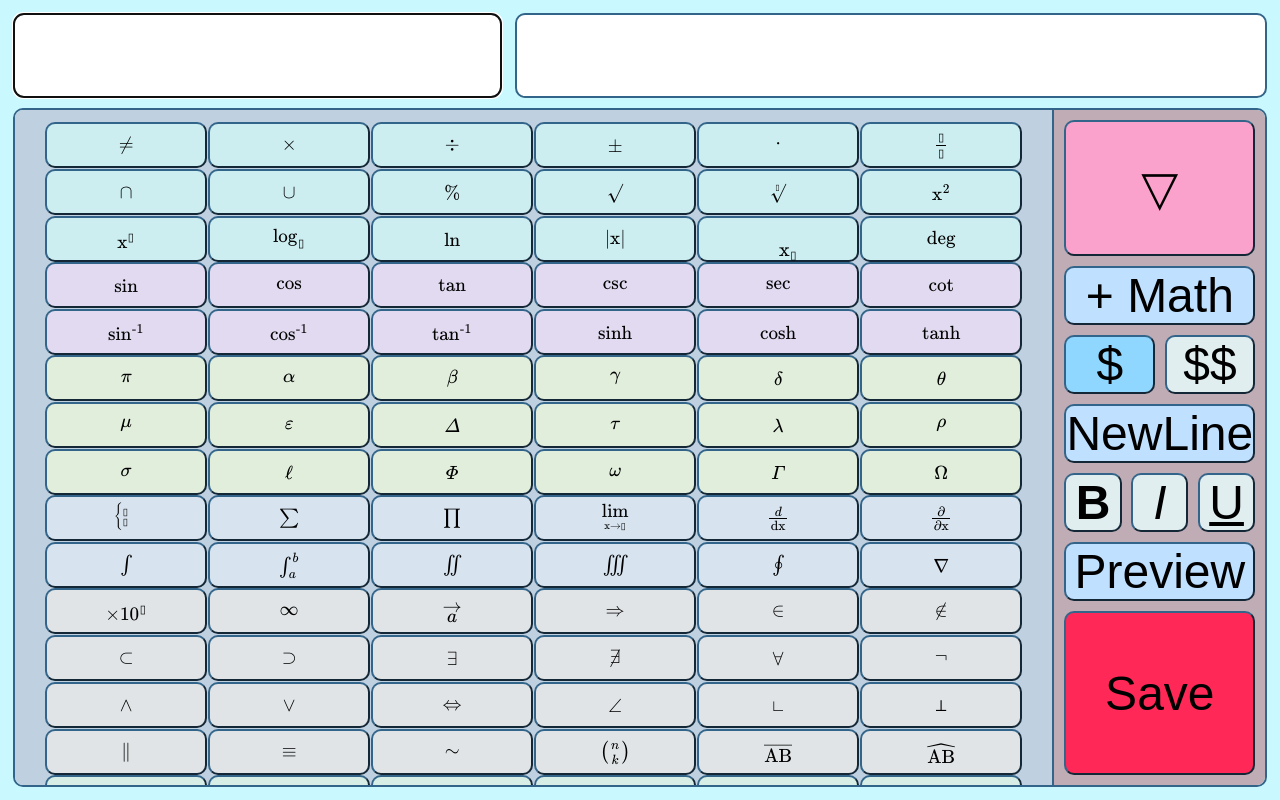
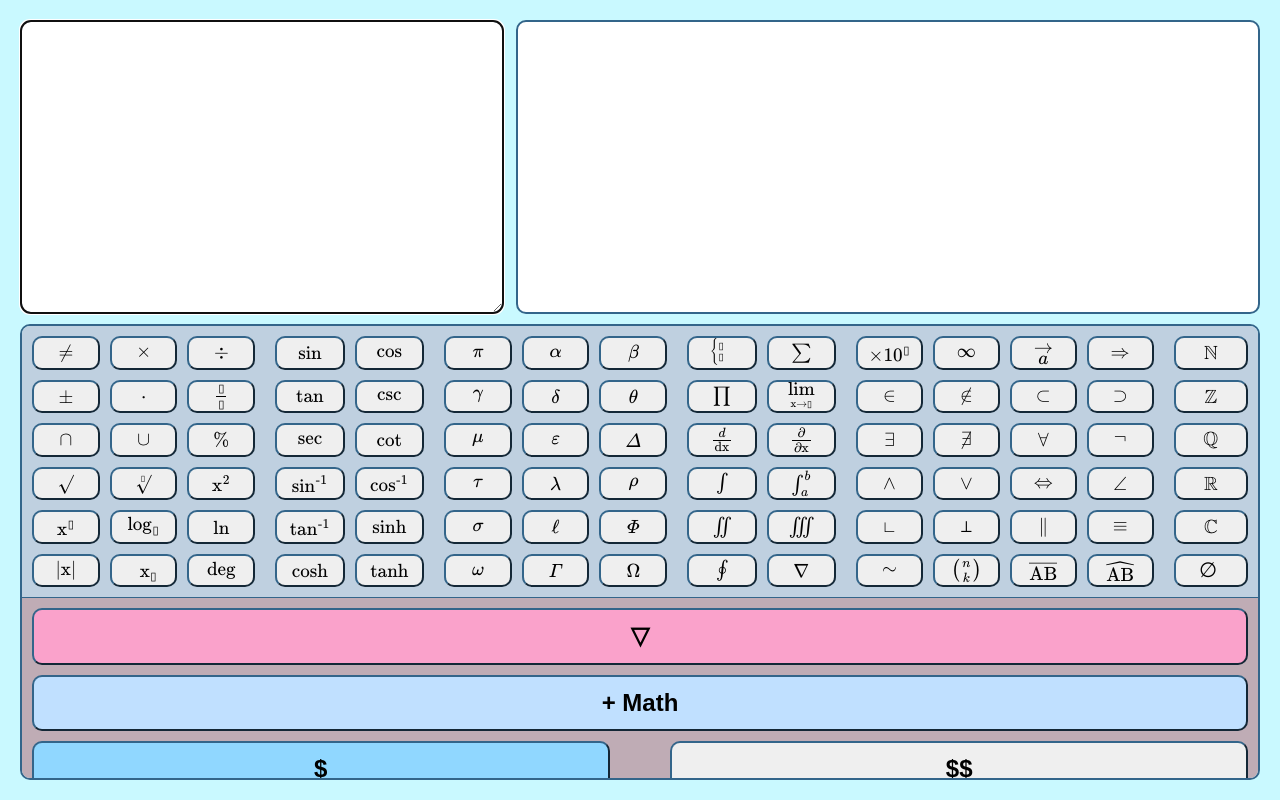
Before and after one commit to Gabry701/mathSite, a website: page public/create.html in a window 1280 px wide. Drawn offline with nearby package versions, Linux system fonts and the light colour scheme.

Commit message:
changed css html + device compatibility

```diff
--- a/public/create.css
+++ b/public/create.css
@@ -1,3 +1,4 @@
+/* initial setup */
 * {
     margin: 0;
     padding: 0;
@@ -5,7 +6,7 @@
     border-color: var(--lapis);
     user-select: none;
 }
-
+/* variables */
 :root {
     --lapis: #33658A;
     --azure: #90d7ff;
@@ -16,151 +17,177 @@
     --quartz: #BFACB5;
     --hide-button: #faa2cb;
     --save-button: #ff2857;
-
 }
-
+/* body setup */
 body {
     font-family: sans-serif;
     height: 100vh;
     background-color: var(--cyan);
 }
+/* style settings */
 div, button, textarea {
     border-radius: 10px;
 }
-
-.quit-preview-button {
-    height: 100%;
-    width: 100%;
-    z-index: 2;
+button {
+    cursor: pointer;
+}
+/* useful classes */
+.hidden {
+    display: none !important;
+}
+.auto-height {
+    max-height: none !important;
+}
+.maxed {
+    font-size: 2rem;
     position: absolute;
-    top: 0;
-    left: 0;
-    border-radius: 0;
-    opacity: 0;
-    cursor: pointer;
-    /* right: 10px; */
-    /* top: 10px; */
-    font-size: 3rem;
-    display: flex;
-    justify-content: center;
-    align-items: center;
+    width: 90vw;
+    height: 90vh;
+    max-height: 90vh !important;
+    z-index: 1;
+    left: 50%;
+    top: 50%;
+    transform: translate(-50%, -50%);
+    outline: 10vw solid var(--cyan);
 }
 
+
+/* outer container */
 .page-container {
-    padding: 1%;
-    width: 100%;
+    padding: 20px;
+    width: 100vw;
     height: 100vh;
     display: flex;
     flex-direction: column;
     gap: 10px;
 }
-/* body div {
-    border: 2px solid blue;
-} */
-
+/* container of the two canvas to write the text and display the preview */
 .canvas-container {
+    width: 100%;
+    max-height: 50%;
+    /* max-height: 90%; */
     flex-grow: 1;
     display: grid;
     grid-template-columns: 39% 60%;
+    grid-template-rows: 1fr;
     gap: 1%;
-    /* background-color: red; */
 }
 
+
+
+/* CANVAS */
+
+/* common style for both the canvases */
 .canvas {
     line-height: 1.7;
-    text-align: justify;
-    max-height: 48vh;
+    text-align: center;
     overflow-y: scroll;
-    /* overflow: hidden; */
     font-family: sans-serif;
-    /* max-width: 100%; */
-    /* max-height: 100%; */
-    padding: 1%;
+    padding: 2%;
     font-size: 1.31rem;
     border: 2px solid var(--lapis);
     text-wrap: break-word;
     background-color: white;
     white-space: pre-line;
     overflow-wrap: break-word;
+    overflow-x: hidden;
 }
 .canvas::-webkit-scrollbar {
     width: 5px;
     height: 10px;
 }
-
 .canvas::-webkit-scrollbar-track {
     margin: 10px;
     border-radius: 4px;
     background-color: #e7e7e7;
-    /* border: 1px solid #cacaca; */
 }
 
 .canvas::-webkit-scrollbar-thumb {
-    /* max-height: 20%; */
     border-radius: 8px;
     background-color: var(--lapis);
 }
 
-.write {
-    resize: none;
+/* BUTTONS */
+
+/* container to display the various buttons to insert math symbols and access various functions */
+.buttons-container {
+    /* background-color: blue; */
+    /* width: 100%; */
+    height: 50vh;
+    border: 2px solid var(--lapis);
+    display: grid;
+    grid-template-columns: 90% 10%;
+    overflow: hidden;
+}
+/* container for the 6 areas of buttons */
+.math-symbols {
+    border-radius: 0;
+    height: inherit;
+    background-color: var(--blue);
+    display: grid;
+    padding: 10px;
+    grid-template-columns: 3fr 2fr 3fr 2fr 4fr 1fr;
+    gap: 20px;
+    grid-template-rows: 1fr;
+}
+/* setting up the grids for the buttons */
+.math-symbols > div {
+    min-height: 50%;
+    max-height: 100%;
+    display: grid;
+    gap: 10px;
+}
+/* diving the insides of the areas of the buttons based on how many buttons they contain  */
+.algebra, .letters {
+    grid-template-columns: repeat(3, 1fr);
+    grid-template-rows: repeat(6, 1fr);
+}
+.trig, .calculus {
+    grid-template-columns: repeat(2, 1fr);
+    grid-template-rows: repeat(6, 1fr);
+}
+.notation {
+    grid-template-columns: repeat(4, 1fr);
+    grid-template-rows: repeat(6, 1fr);
+}
+.sets {
+    grid-template-columns: repeat(1, 1fr);
+    grid-template-rows: repeat(6, 1fr);
 }
 
-.buttons {
-    border: 2px solid var(--lapis);
-    display: flex;
-    overflow: hidden;
-
-    /* grid-template-columns: 90% 10%; */
-    /* gap: 10px; */
-}
-.buttons > div {
-    border-radius: 0;
-}
-.math-symbols {
-    background-color: var(--blue);
-    display: flex;
-    padding: 10px;
-    /* row-gap: auto; */
-    justify-content: space-between;
-}
-
+/* styling of the buttons */
 .math-button {
-
-    /* flex-grow: 0; */
-    /* min-width: 100px; */
-    width: 140px;
-    height: 100px;
-    font-size: 3rem;
   display: flex;
   align-items: center;
   justify-content: center;
+  overflow: hidden;
+  font-size: 1rem;
+  /* line-height: 1; */
+  font-weight: 900;
+}
+/* make the text larger */
+.math-button > * {
+  transform: scale(2);
+  transform-origin: center;
+  white-space: nowrap;
 }
 
-button {
-    cursor: pointer;
-    background-color: var(--light-cyan);
-}
-
-.math-symbols > div {
-    gap: 1px;
-    /* background-color: aqua; */
-    display: flex;
-    flex-wrap: wrap;
-    justify-content: center;
-    align-content: start;
-
-}
-
+/* formatting the action buttons */
 .action-buttons {
+    border-radius: 0;
     border-left: 2px solid var(--lapis);
-    /* border: 2px solid black; */
     background-color: var(--quartz);
     display: flex;
     flex-direction: column;
-    /* grid-template-rows: 1fr 1fr; */
     gap: 10px;
     padding: 10px;
 }
+
+.action-buttons button {
+    font-size: 2.5rem;
+    padding: 1%;
+}
+
 .action-buttons button:active, .min-preview:active {
     background-color: var(--azure);
 }
@@ -174,12 +201,11 @@ button {
     height: 50px;
     font-size: 40px;
 }
-.latex-style-container {
+.format-buttons-container, .latex-style-container {
     display: flex;
     gap: 5%;
 }
 .latex-style-button {
-    /* height: 100%; */
     cursor: pointer;
     font-size: 3rem;
     flex-basis: 50%;
@@ -188,8 +214,12 @@ button {
     background-color: var(--azure);
 }
 
+.format-button {
+    background-color: var(--light-cyan);
+    width: 30%;
+    font-size: 3rem;
+}
 .default-action-button {
-    /* background-color: var(--quartz); */
     font-size: 3rem;
     background-color: var(--light-azure);
 }
@@ -200,34 +230,18 @@ button {
 .save-button:active, .min-save:active {
     background-color: #3fe972 !important;
 }
-
-.hidden {
-    display: none !important;
+.save-button {
+    background-color: var(--save-button);
+    height: 30%;
 }
 
-.auto-height {
-    max-height: none !important;
-}
-
-.maxed {
-    font-size: 2rem;
-    position: absolute;
-    width: 90vw;
-    height: 90vh;
-    max-height: 90vh !important;
-    z-index: 1;
-    left: 50%;
-    top: 50%;
-    transform: translate(-50%, -50%);
-    outline: 10vw solid var(--cyan);
-}
-
+/* buttons that show when the buttons container is minimized */
 .minimized-buttons {
+    height: 10%;
     display: flex;
     justify-content: space-between;
     gap: 1%;
 }
-
 .min-button {
     width: 10%;
     font-size: 3rem;
@@ -244,102 +258,112 @@ button {
 .min-preview {
     background-color: var(--light-azure);
 }
-.format-buttons-container {
+
+
+/* quit preview mode */
+.quit-preview-button {
+    height: 100vh;
+    width: 100vw;
+    z-index: 2;
+    position: absolute;
+    top: 0;
+    left: 0;
+    border-radius: 0;
+    opacity: 0;
+    cursor: pointer;
+    font-size: 3rem;
     display: flex;
-    width: 100%;
-    /* background-color: red; */
-    justify-content: space-between;
-}
-
-.format-button {
-    background-color: var(--light-cyan);
-    width: 30%;
-    font-size: 3rem;
+    justify-content: center;
+    align-items: center;
 }
 
 
-.save-button {
-    background-color: var(--save-button);
-    height: 30%;
-}
 
-@media (width<2374px) and (width > 1610px) {
-    .math-button {
-        font-size: 1.9rem;
-    }
-    /* .math-symbols {
-        display: grid;
-        grid-template-columns: 250px 170px 250px 170px 330px 90px 1fr;
-        gap: 1rem;
-    } */
-     .algebra > button, .letters > button{
-        flex-basis: 32%;
-     }
-     .trig > button, .calculus > button{
-        flex-basis: 49%;
-     }
-     .notation > button {
-        flex-basis: 24%;
-     }
-     .sets > button {
-        flex-basis: 99%;
+@media (width < 1919px) {
+    .action-buttons  button {
+        font-size: 2rem;
+        font-weight: 600;
     }
 }
-@media (width < 1610px) and (width > 300px) {
+@media (width < 1700px) {
+    .action-buttons  button {
+        font-size: 1.7rem;
+        font-weight: 600;
+    }
+}
+@media (width < 1400px) {
+     .action-buttons button {
+        font-size: 1.5rem;
+        font-weight: 600;
+    }
+    .math-button > * {
+        transform: scale(1.5);
+    }
+}
+@media (width < 1300px) {
+    .action-buttons {
+        border-left: 0px;
+        border-top: 1px solid var(--lapis);
+    }
+    .buttons-container {
+        display: flex;
+        flex-direction: column;
+        height: 60%;
+        overflow-y: visible;
+    }
+     .math-button > * {
+        transform: scale(1);
+    }
+}
+@media (width < 900px) {
+    /* body {
+        height: none;
+    } */
+    .buttons-container {
+        background-color: var(--blue);
+        /* background-color: red; */
+        display: grid;
+        grid-template-rows: 6fr 1fr;
+        grid-template-columns: 1fr;
+    }
+    /* .buttons-container {
+        height: 1000px;
+    } */
     .math-symbols {
-        flex-direction: column;
-        padding: 1%;
+
+        /* height: 1050px; */
+        display: grid;
+        /* flex-direction: column; */
+        /* background-color: blue; */
+        /* overflow: hidden; */
+        grid-template-rows: 174px 116px 174px 116px 232px 58px;
+        grid-template-columns: 1fr;
+        gap: 30px;
+    }
+    .algebra {
+        /* height: 1vh; */
+        /* background-color: white; */
+    }
+    .math-symbols > div {
+        display: flex;
+        flex-wrap: wrap;
+        justify-content: center;
+        /* height: 50px; */
+        /* border: 1px solid blue; */
     }
     .math-button {
-        flex-basis: 16%;
-        max-height: 46px;
-        /* height: 30px; */
-        font-size: 1rem;
-        /* flex-basis: 2%; */
+        /* align-self: flex-start; */
+        min-width: none;
+        flex-basis: 15%;
+        height: 50px;
     }
-    .algebra > button {
-        background-color: rgb(205, 238, 240);
+    /* .action-buttons {
+        align-self: flex-end;
+    } */
 }
-    .trig > button {
-        background-color: rgb(225, 218, 240);
-    }
-    .letters > button {
-        background-color: rgb(225, 238, 220);
-    }
-    .calculus > button {
-        background-color: rgb(215, 228, 240);
-    }
-    .notation > button {
-        background-color: rgb(225, 228, 230);
-    }
-    .sets > button {
-        background-color: rgb(215, 238, 230);
-    }
-
-} @media (width < 500px) {
-        .buttons {
-            flex-direction: column;
-        }
-        .canvas {
-            font-size: 1rem;
+@media (width < 600px) {
+    .math-button {
+        flex-basis: 13%;
+        font-size: 0.9rem;
     }
 }
-/* @media (width < 847px) {
-    .math-symbols {
-        flex-direction: column;
-    }
-    .math-button {
-        width: 70px;
-        height: 50px;
-
-    }
-    @media (width < 693px)
-    {
-        body {
-            height: 100%;
-        }
-        .canvas-container {
-            min-height: 40vh;
-        }
-    }
-} */
--- a/public/create.html
+++ b/public/create.html
@@ -21,27 +21,26 @@
       </script>
       <script async src="https://cdn.jsdelivr.net/npm/mathjax@3/es5/tex-mml-chtml.js"></script>
 </head>
+<body>
 
-<body>
     <div class="page-container">
         <button class="quit-preview-button hidden"></button>
-    <!-- writable and display canvases -->
+        <!-- the container for the two canvases -->
         <div class="canvas-container">
+            <!-- canvas to write in -->
             <textarea spellcheck="false" class="write canvas" autofocus></textarea>
-        <div class="display canvas">
+            <!-- canvas that displays the preview -->
+            <div class="display canvas"></div>
         </div>
 
-    </div>
-    <!-- buttons for math symbols -->
-    <div class="buttons">
+        <!-- buttons -->
+        <div class="buttons-container">
             <div class="math-symbols">
             <div class="algebra">
             <!-- Basic Operations -->
             <button class="math-button" id="not-equals">
                 <math><mo>&ne;</mo></math>
             </button>
-
-
 
             <button class="math-button" id="multiply">
                 <math><mo>&#215;</mo></math> <!-- multiplication sign -->
@@ -59,7 +58,7 @@
             <button class="math-button" id="dot-product">
                 <math>
                 <mrow>
-                <mo>&sdot;</mo>
+                    <mo style="transform: translate(0px, 2.5px);">&sdot;</mo>
                 </mrow>
                 </math>
             </button>
@@ -142,10 +141,11 @@
                   <mo>|</mo><mtext>x</mtext><mo>|</mo>
               </math>
             </button>
+
             <button class="math-button" id="sub">
             <math>
-            <msub style="transform: translate(10px, 15px);">
-              <mo style="font-size: 1.05rem;">x</mo>
+                <msub style="transform: translate(5px, 4.5px);">
+                <mo >x</mo>
                 <mo>&#9647;</mo>
                 </msub>
             </math>
@@ -538,7 +538,7 @@
             </div>
             </div>
 
-        <!-- selection for inline and block math -->
+        <!-- buttons for various actions -->
             <div class="action-buttons">
             <button class="hide-button">&bigtriangledown;</button>
             <button class="add-math-button default-action-button">+ Math</button>
@@ -563,5 +563,4 @@
     </div>
   </div>
 </body>
-
 </html>
--- a/public/create.js
+++ b/public/create.js
@@ -4,7 +4,7 @@ const writableCanvas = document.querySelector(".write")
 const displayCanvas = document.querySelector(".display")
 const buttons = document.getElementsByClassName("math-button")
 const hide = document.querySelector(".hide-button")
-const buttonsSection = document.querySelector(".buttons")
+const buttonsSection = document.querySelector(".buttons-container")
 const minimizedButtons = document.querySelector(".minimized-buttons")
 const maxButton = document.querySelector(".maximise")
 const quitPreviewButton = document.querySelector(".quit-preview-button")
```
Lines whose indentation alone changed are shown as unchanged.
